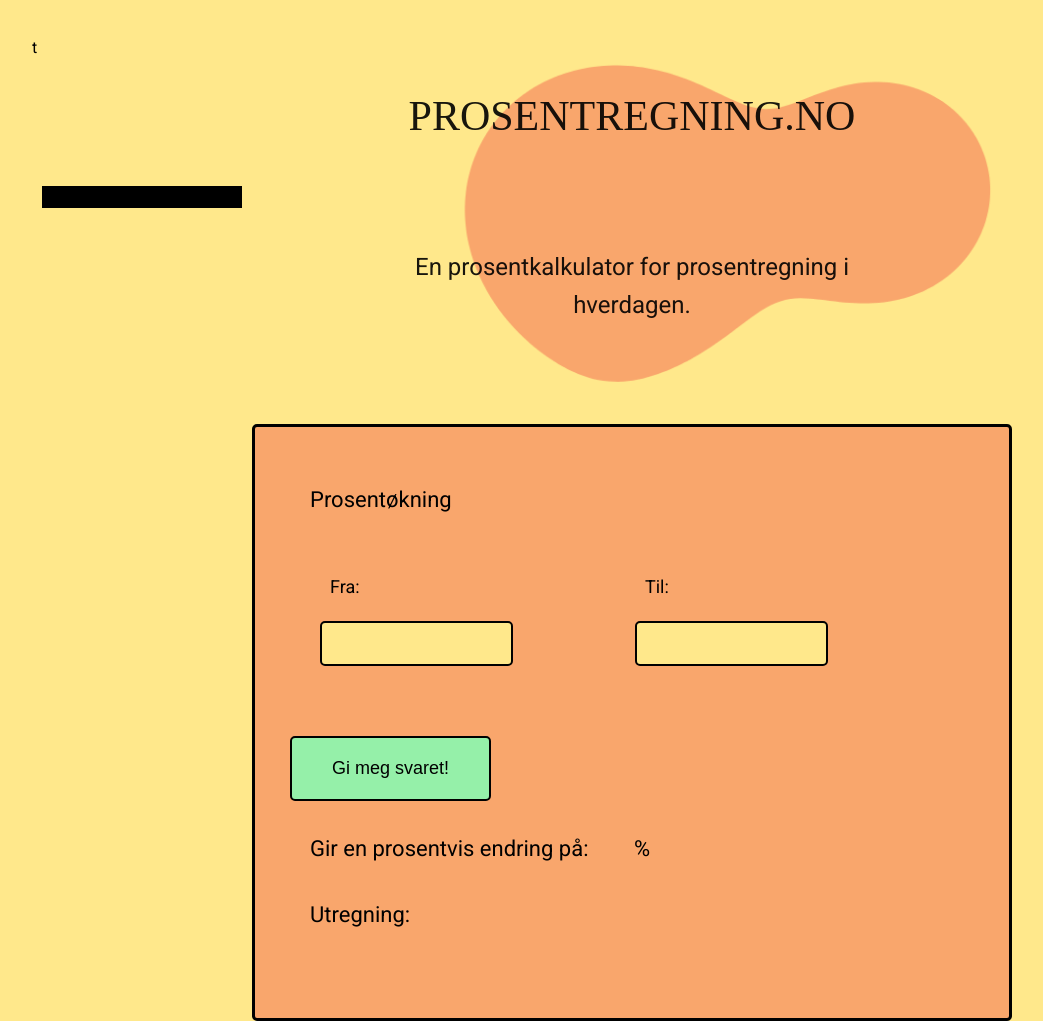
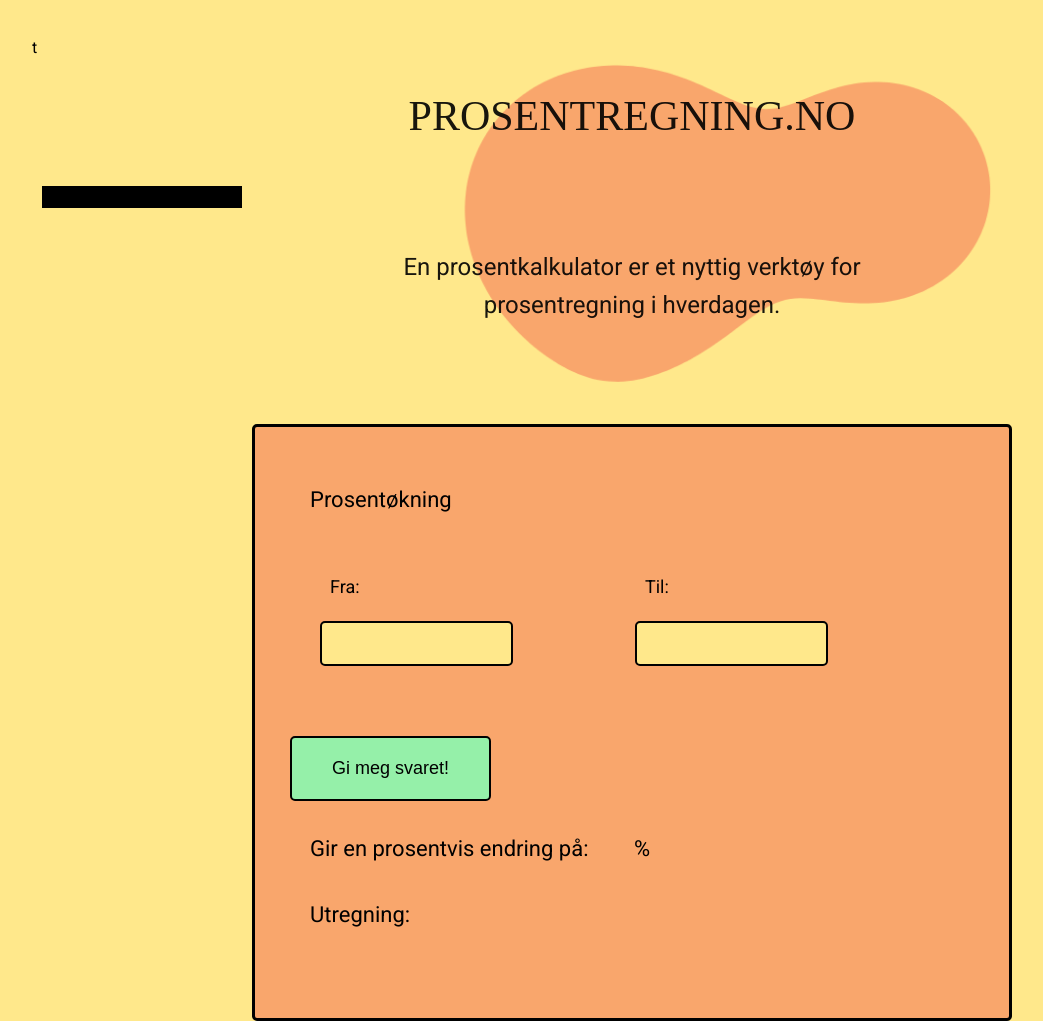
Before and after one commit to perkrdra/perkrdra.github.io, a plain HTML site: page index.html in a window 1280 px wide. Shown: the top 1021 px of the page, without its empty margins (8-1051 px from the left). Drawn offline with Linux system fonts and the light colour scheme; a web font is replaced by a local one.

Commit message:
Update index.html

```diff
--- a/index.html
+++ b/index.html
@@ -212,7 +212,7 @@ t <!DOCTYPE html>
     <hr size="4px" width="200px" color="#000">
 
     <div class="subheader">
-      <h2>En prosentkalkulator for prosentregning i hverdagen.</h2>
+      <h2>En prosentkalkulator er et nyttig verktøy for prosentregning i hverdagen.</h2>
     </div>
 
     <div class="accordion">
```
